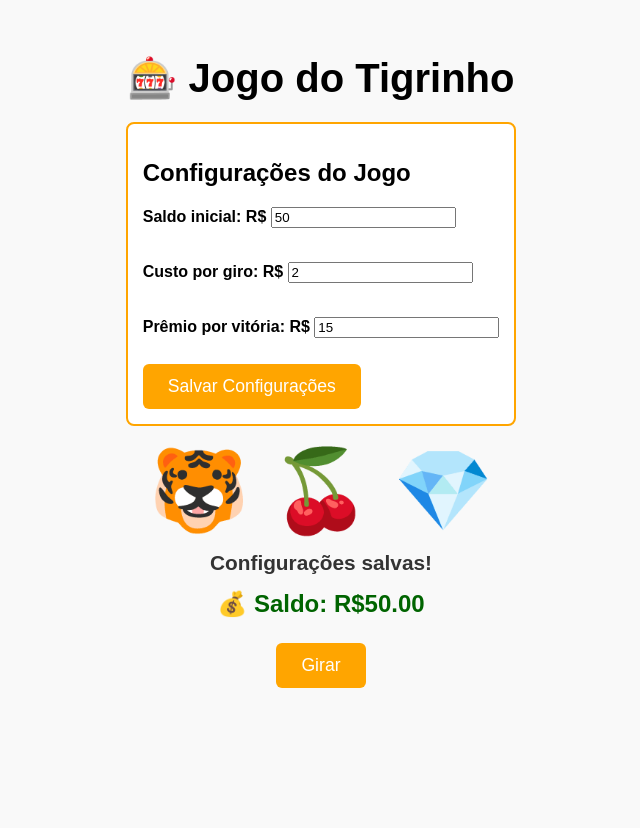
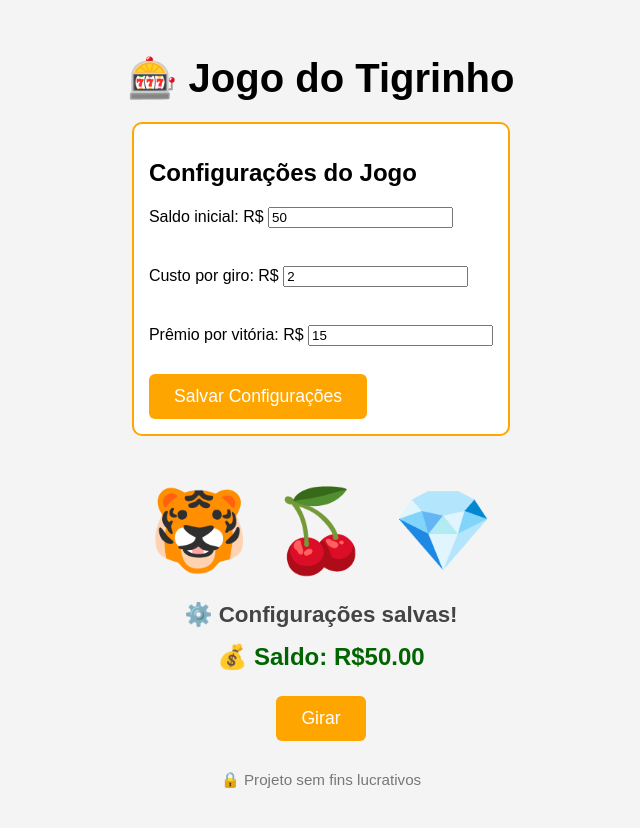
Before and after one commit to Douglas11482/jogo-do-tigrinho, a plain HTML site: page index.html in a window 1280 px wide. Both pictures are taken after a click on the button "Salvar Configurações". Shown: the whole page, without its empty margins (319-959 px from the left). Before the commit the page ends 800 px from the top, so only its background shows below. Drawn offline with Linux system fonts and the light colour scheme.

Commit message:
Atualizar jogo do tigrinho

```diff
--- a/index.html
+++ b/index.html
@@ -21,11 +21,8 @@
   <div id="saldo">💰 Saldo: R$50.00</div>
   <button id="btnGirar">Girar</button>
 
-  <!-- Sons opcionais -->
-  <!--
-  <audio id="somGiro" src="sounds/giro.mp3"></audio>
-  <audio id="somGanhou" src="sounds/ganhou.mp3"></audio>
-  -->
+  <!-- Mensagem de aviso -->
+  <p id="aviso">🔒 Projeto sem fins lucrativos</p>
 
   <script src="script.js"></script>
 </body>
--- a/script.js
+++ b/script.js
@@ -2,16 +2,14 @@ const simbolos = ['🐯', '🍒', '💎', '🍀', '7️⃣'];
 const rolo = document.getElementById('rolo');
 const resultadoEl = document.getElementById('resultado');
 const saldoEl = document.getElementById('saldo');
-
 const btnGirar = document.getElementById('btnGirar');
 const btnSalvarConfig = document.getElementById('btnSalvarConfig');
 
 let saldo = 50;
 let custoGiro = 2;
 let premio = 15;
-
+let girando = false;
 let giroInterval;
-let girando = false;
 
 function atualizarSaldo() {
   saldoEl.textContent = `💰 Saldo: R$${saldo.toFixed(2)}`;
@@ -32,21 +30,20 @@ function salvarConfiguracoes() {
   premio = premioValor;
 
   atualizarSaldo();
-  resultadoEl.textContent = 'Configurações salvas!';
+  resultadoEl.textContent = '⚙️ Configurações salvas!';
 }
 
 function girar() {
-  if (girando) return; // evita clicar várias vezes
+  if (girando) return;
   if (saldo < custoGiro) {
-    resultadoEl.textContent = 'Saldo insuficiente para girar!';
+    resultadoEl.textContent = '❌ Saldo insuficiente!';
     return;
   }
 
   saldo -= custoGiro;
   atualizarSaldo();
-
+  resultadoEl.textContent = '🎲 Girando...';
   girando = true;
-  resultadoEl.textContent = 'Girando...';
 
   let contador = 0;
   giroInterval = setInterval(() => {
@@ -55,8 +52,8 @@ function girar() {
       resultado += simbolos[Math.floor(Math.random() * simbolos.length)] + ' ';
     }
     rolo.textContent = resultado.trim();
+    contador++;
 
-    contador++;
     if (contador > 15) {
       clearInterval(giroInterval);
       verificarResultado(rolo.textContent.split(' '));
@@ -65,19 +62,16 @@ function girar() {
   }, 100);
 }
 
-function verificarResultado(resultados) {
-  // Se os 3 símbolos forem iguais, ganhou
-  if (resultados[0] === resultados[1] && resultados[1] === resultados[2]) {
+function verificarResultado(resultado) {
+  if (resultado[0] === resultado[1] && resultado[1] === resultado[2]) {
     saldo += premio;
     atualizarSaldo();
-    resultadoEl.textContent = `🎉 Parabéns! Você ganhou R$${premio.toFixed(2)}!`;
+    resultadoEl.textContent = `🎉 Você ganhou R$${premio.toFixed(2)}!`;
   } else {
-    resultadoEl.textContent = 'Tente novamente!';
+    resultadoEl.textContent = '🙁 Não foi dessa vez!';
   }
 }
 
 btnSalvarConfig.addEventListener('click', salvarConfiguracoes);
 btnGirar.addEventListener('click', girar);
-
-// Inicializa a interface
 atualizarSaldo();
--- a/style.css
+++ b/style.css
@@ -1,7 +1,7 @@
 body {
   font-family: Arial, sans-serif;
   text-align: center;
-  background: #f9f9f9;
+  background: #f4f4f4;
   padding: 20px;
 }
 
@@ -13,7 +13,7 @@ h1 {
 #painel-config {
   background: #fff;
   border: 2px solid #ffa500;
-  border-radius: 8px;
+  border-radius: 10px;
   padding: 15px;
   margin-bottom: 25px;
   display: inline-block;
@@ -23,27 +23,26 @@ h1 {
 
 #painel-config label {
   display: block;
-  margin: 8px 0;
-  font-weight: bold;
+  margin: 10px 0;
 }
 
 #rolo {
   display: flex;
   justify-content: center;
+  align-items: center;
   font-size: 5rem;
-  gap: 1.5rem;
-  margin-bottom: 20px;
+  gap: 2rem;
+  margin: 30px 0;
   height: 80px;
-  align-items: center;
-  user-select: none;
+  min-height: 80px;
 }
 
 #resultado {
-  font-size: 1.3rem;
+  font-size: 1.4rem;
   margin-bottom: 15px;
+  color: #444;
+  font-weight: bold;
   min-height: 24px;
-  color: #333;
-  font-weight: bold;
 }
 
 #saldo {
@@ -67,3 +66,9 @@ button {
 button:hover {
   background-color: #e59400;
 }
+
+#aviso {
+  margin-top: 30px;
+  color: #777;
+  font-size: 0.95rem;
+}
```
